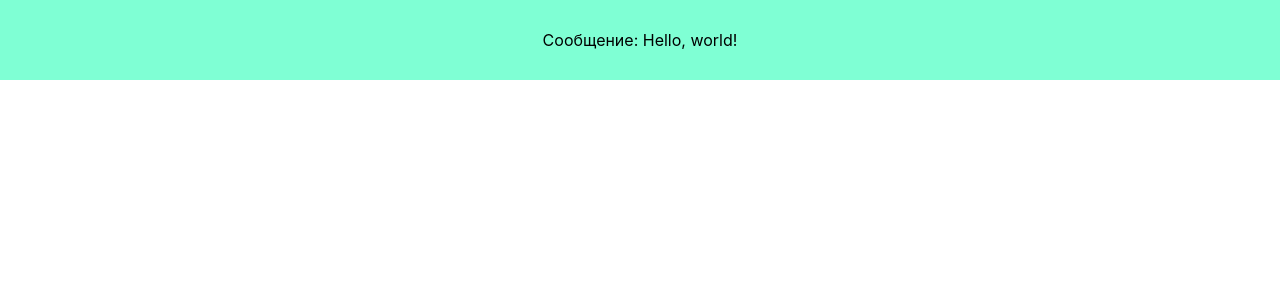
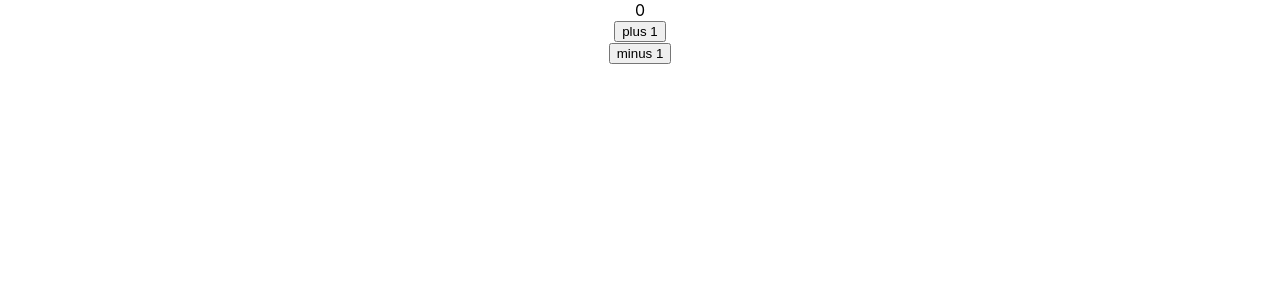
Before and after one commit to dmhlupin/react, a React (Create React App) app: page / in a window 1280 px wide. Shown: the top 300 px of the page. Built offline with nearby package versions, Linux system fonts and the light colour scheme.

Commit message:
Examples from tutorial Lesson_02

```diff
--- a/src/App.js
+++ b/src/App.js
@@ -1,13 +1,15 @@
 
 import './App.css';
+import { Counter } from './components/Counter/Counter';
+import { Example } from './components/Example';
 
-import { Message } from './components/Message/Message'
+
 
 export const App = () => {
-  const msg = 'Hello, world!'
+  const count = 3
   return (
     <div className="App">
-      <Message message={msg}/>
+      <Example />
     </div>
   );
 }
--- a/src/class-components/Form.jsx
+++ b/src/class-components/Form.jsx
@@ -21,7 +21,6 @@ export class Form extends React.Component {
             <button type="button" onClick={this.handleClick}>Click</button>
 
             <hr />
-            <hr />
             <p>Name: {this.state.name}</p>
             <input type="text" onChange={this.handleChangeName}/>
 
--- /dev/null
+++ b/src/components/Counter/Counter.jsx
@@ -0,0 +1,22 @@
+import { useEffect, useState } from "react";
+
+export function Counter() {
+
+    const [count, setCount] = useState(0);
+
+    const updateCount = () => {
+        setCount((prevCount) => prevCount + 1);
+    }
+
+    useEffect(() => {
+        console.log(count);
+    }, [count]);
+
+    return (
+        <div>
+            <span className="counter"> {count} </span>
+            <button className="counter-button" onClick={updateCount}>Click!</button>
+
+        </div>
+    )
+}
--- /dev/null
+++ b/src/components/Example.jsx
@@ -0,0 +1,36 @@
+import { useState } from "react"
+
+function Child(props) {
+    return (
+        <span> {props.count} </span>
+    )
+}
+
+
+function Button(props) {
+    return (
+        <div>
+            <button className="button" onClick={props.onClick}>{props.name}</button>
+        </div>
+    )
+}
+
+export function Example() {
+    const [count, setCount] = useState(0);
+
+    const plusCount = () => {
+        setCount((prevCount) => prevCount + 1);
+    }
+
+    const minusCount = () => {
+        setCount((prevCount) => prevCount - 1);
+    }
+
+    return (
+        <div>
+            <Child count={count} />
+            <Button onClick={plusCount} name = "plus 1" />
+            <Button onClick={minusCount} name = "minus 1" />
+        </div>
+    )
+}
--- a/src/components/Form.jsx
+++ b/src/components/Form.jsx
@@ -1,3 +1,4 @@
+
 
 
 export const Form = () => {
```
